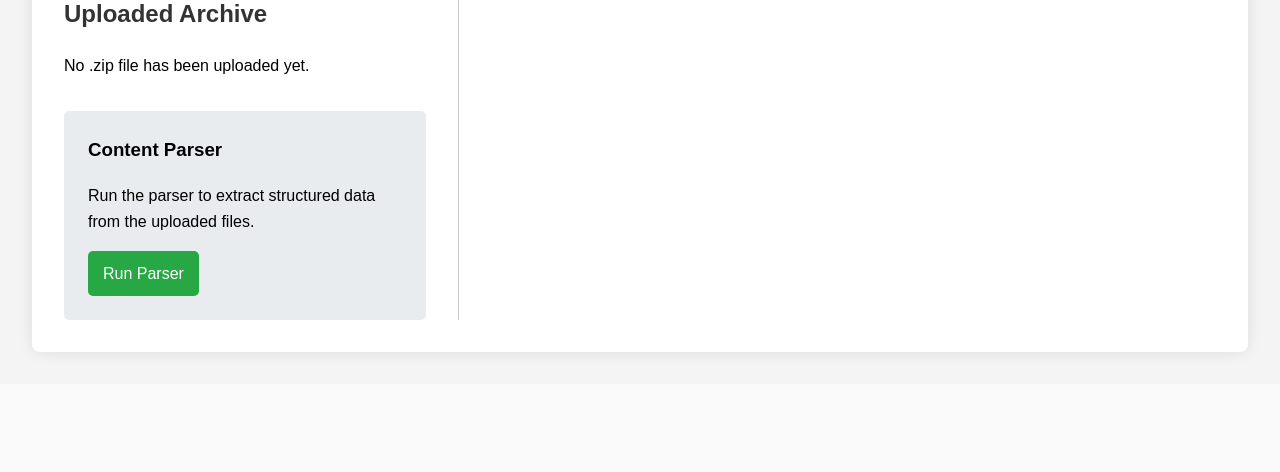
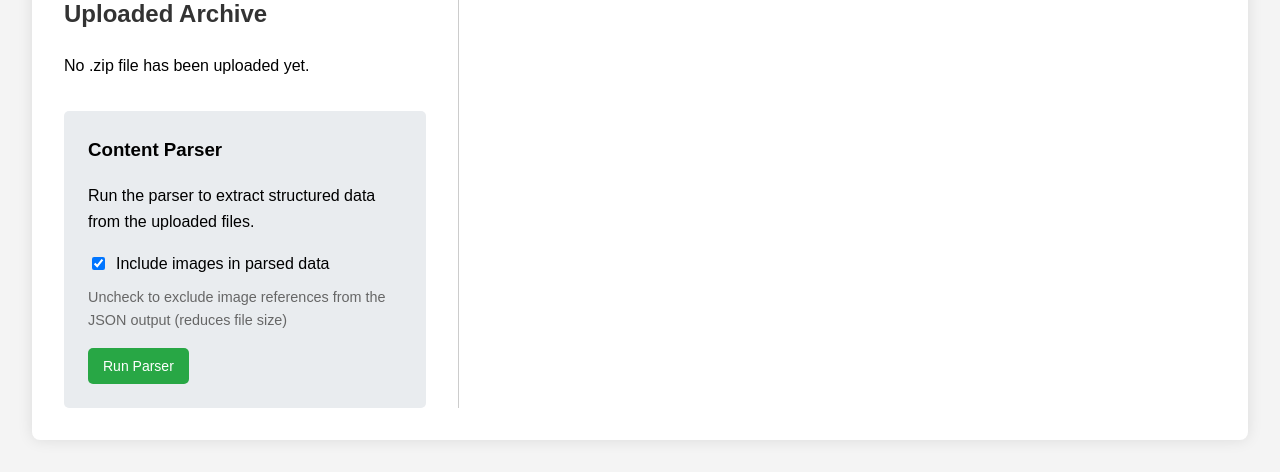
Before and after one commit to hamroz/t2w, a Flask app: template templates/project.html in a window 1280 px wide. Shown: the part 493-965 px from the top of the page. Before the commit the page ends 850 px from the top, so only its background shows below. Run offline with Flask 3, Linux system fonts and the light colour scheme; the template is opened without the code that fills it, so the values that code supplies are empty.

Commit message:
include/exclude image references option

```diff
--- a/app.py
+++ b/app.py
@@ -182,17 +182,21 @@ def run_parser(project_name):
         flash(f"Project '{project_name}' not found.", 'error')
         return redirect(url_for('index'))
 
+    # Get the include_images parameter from query string (default: True)
+    include_images = request.args.get('include_images', 'true').lower() == 'true'
+
     flash("Starting the parsing process...", "info")
 
-    # Run the parser
-    structured_data = parse_tilda_export(project_path)
+    # Run the parser with the include_images option
+    structured_data = parse_tilda_export(project_path, include_images)
 
     if "error" in structured_data:
         flash(f"Parser error: {structured_data['error']}", 'error')
     else:
         # Save the structured data to the new directory structure
         save_parsed_data(project_path, structured_data)
-        flash("Parsing complete. Found {} pages.".format(len(structured_data.get('pages', []))), 'success')
+        images_msg = " (excluding images)" if not include_images else " (including images)"
+        flash("Parsing complete. Found {} pages{}.".format(len(structured_data.get('pages', [])), images_msg), 'success')
 
     return redirect(url_for('project_view', project_name=project_name))
 
--- a/templates/project.html
+++ b/templates/project.html
@@ -34,6 +34,9 @@
             padding: 10px 15px;
             border-radius: 5px;
             text-decoration: none;
+            border: none;
+            cursor: pointer;
+            font-size: 14px;
         }
         .parser-section .btn-parse:hover { background: #218838; }
         .parsed-results ul { padding-left: 20px; }
@@ -47,6 +50,14 @@
         .breadcrumbs a { font-weight: bold; }
         .breadcrumbs span { color: #555; }
     </style>
+    <script>
+        function runParser() {
+            const includeImages = document.getElementById('include-images').checked;
+            const url = "{{ url_for('run_parser', project_name=project_name) }}" +
+                       "?include_images=" + (includeImages ? 'true' : 'false');
+            window.location.href = url;
+        }
+    </script>
 </head>
 <body>
     <div class="container">
@@ -85,7 +96,18 @@
                 <div class="parser-section">
                     <h3>Content Parser</h3>
                     <p>Run the parser to extract structured data from the uploaded files.</p>
-                    <a href="{{ url_for('run_parser', project_name=project_name) }}" class="btn-parse">Run Parser</a>
+
+                    <div class="parser-options" style="margin-bottom: 1em;">
+                        <label style="display: flex; align-items: center; gap: 8px; margin-bottom: 10px;">
+                            <input type="checkbox" id="include-images" checked>
+                            <span>Include images in parsed data</span>
+                        </label>
+                        <p style="font-size: 0.9em; color: #666; margin: 0;">
+                            Uncheck to exclude image references from the JSON output (reduces file size)
+                        </p>
+                    </div>
+
+                    <button onclick="runParser()" class="btn-parse">Run Parser</button>
 
                     {% if parsed_data %}
                     <div class="parsed-results" style="margin-top: 1.5em;">
```
Also changed, not shown: parser.py (+26 -7 lines).
